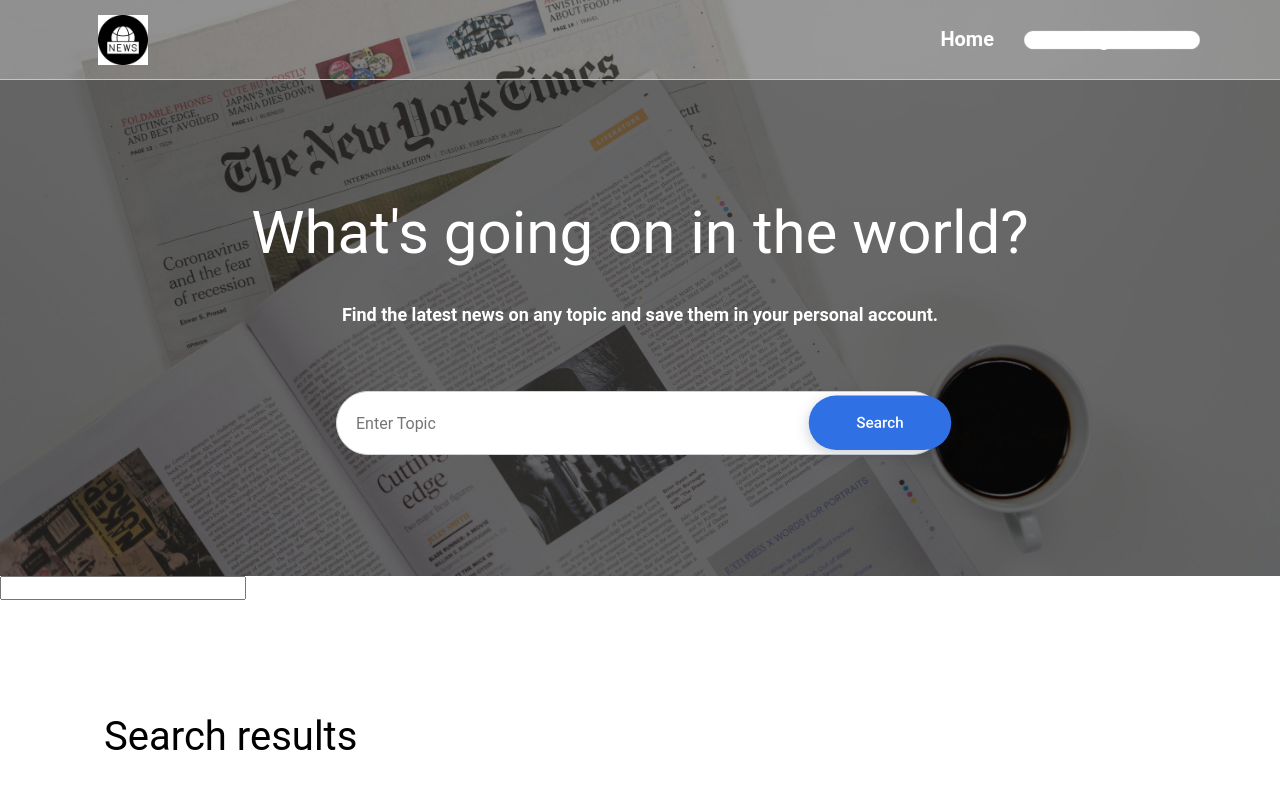
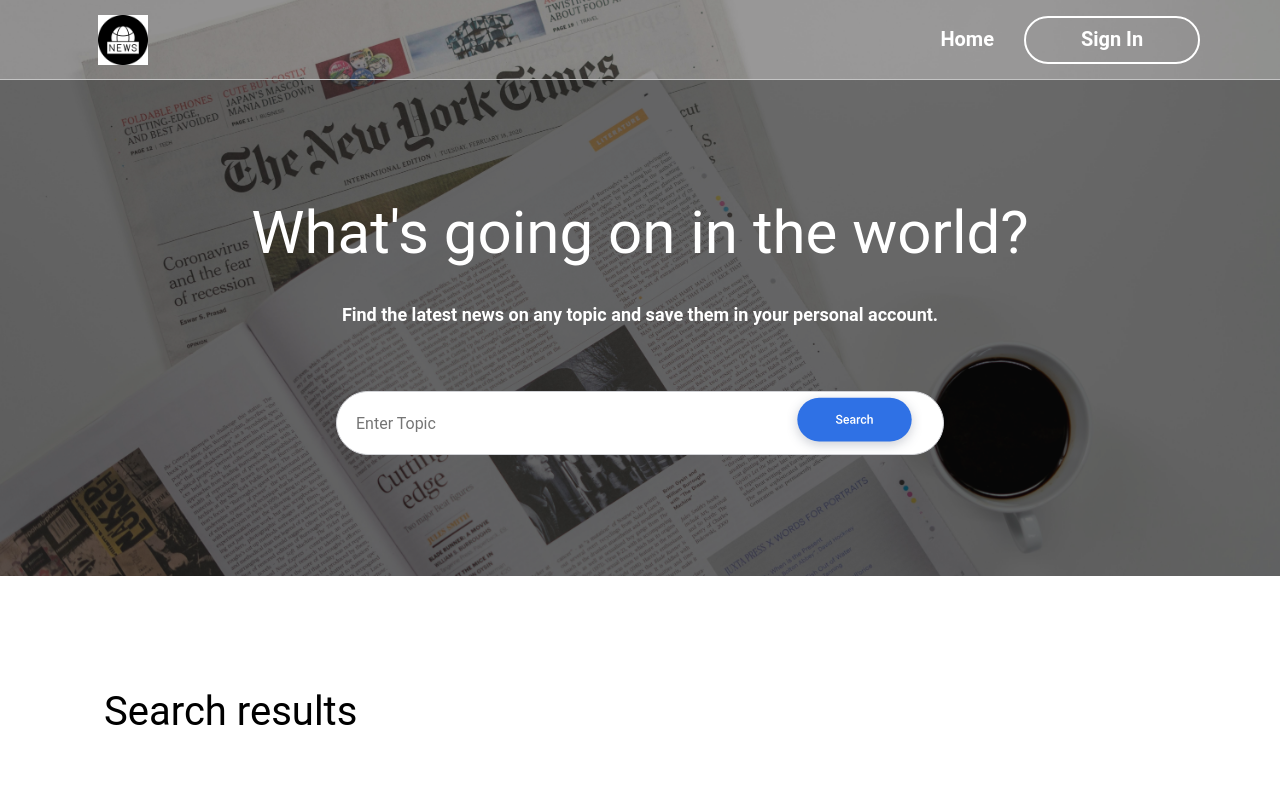
Before and after one commit to sun4205/NewsExplorer, a React (Vite) app: page / in a window 1280 px wide. Shown: the top 797 px of the page. Built offline with nearby package versions, Linux system fonts and the light colour scheme; no server answers; grey boxes are pictures that could not be loaded.

Commit message:
update query, setquery

```diff
--- a/src/components/App/App.jsx
+++ b/src/components/App/App.jsx
@@ -188,6 +188,7 @@ function App() {
         <Header
           handleSearchSubmit={handleSearchSubmit}
           query={query}
+          setQuery={setQuery}
           openLoginModal={openLoginModal}
           isLoading={isLoading}
           handleLogOut={handleLogOut}
@@ -199,7 +200,6 @@ function App() {
               path="/"
               element={
                 <>
-                  <SearchComponent />
                   {isLoading && <Preloader />}
                   <Main newsData={newsData} newsItems={newsItems} />
                 </>
--- a/src/components/Header/Header.jsx
+++ b/src/components/Header/Header.jsx
@@ -1,23 +1,36 @@
 import "./Header.css";
 import logo from "../../images/logo.jpg";
 import { useLocation } from "react-router-dom";
-import SearchForm from "../SearchForm/SearchForm";
+import SearchComponent from "../SearchComponent/SearchComponent";
+
 import Navigation from "../Navigation/Navigation";
 
-function Header({ handleSearchSubmit, query, openLoginModal,handleLogOut}) {
+function Header({
+  handleSearchSubmit,
+  query,
+  setquery,
+  openLoginModal,
+  handleLogOut,
+}) {
   console.log("Header!");
   const location = useLocation();
 
   const savedNewsPage = location.pathname === "/savedNews";
 
-
   return (
-    <div className={`header__container ${savedNewsPage ? 'no-background' : ''}`}>
-      <header className={`header ${savedNewsPage ? 'no-background' : ''}`}>
+    <div
+      className={`header__container ${savedNewsPage ? "no-background" : ""}`}
+    >
+      <header className={`header ${savedNewsPage ? "no-background" : ""}`}>
         <img src={logo} alt={logo} className="header__logo" />
-        <Navigation openLoginModal={openLoginModal} handleLogOut={handleLogOut} />
+        <Navigation
+          openLoginModal={openLoginModal}
+          handleLogOut={handleLogOut}
+        />
       </header>
-      {location.pathname === "/" && <SearchForm handleSearchSubmit={handleSearchSubmit} query={query} />}
+      {location.pathname === "/" && (
+        <SearchComponent query={query} setquery={setquery} />
+      )}
     </div>
   );
 }
--- a/src/components/Navigation/Navigation.css
+++ b/src/components/Navigation/Navigation.css
@@ -1,4 +1,3 @@
-
 .navigation__nav {
   display: flex;
   margin-left: auto;
@@ -26,7 +25,6 @@
   background-color: white;
   transition: width 0.3s ease-in-out;
   transform: translateX(-50%);
-
 }
 
 .navigation__home-btn:hover::after {
@@ -34,8 +32,8 @@
 }
 
 .navigation__home-btn.font-black {
-    color:#1a1b22;
-    background:none;
+  color: #1a1b22;
+  background: none;
   border: none;
   position: relative;
 }
@@ -47,47 +45,54 @@
   bottom: -16px;
   width: 0;
   height: 3px;
-    background-color:#1a1b22;
+  background-color: #1a1b22;
   transition: width 0.3s ease-in-out;
   transform: translateX(-50%);
 }
 
-  .navigation__home-btn.font-black:hover::after{
+.navigation__home-btn.font-black:hover::after {
   width: 68px;
 }
 
-
 .navigation__signIn-btn {
-    background-image: url("../../images/Rectangle.svg");
-    padding:0;
+  padding: 0;
   background-size: 100% 100%;
   background-position: center;
   background-repeat: no-repeat;
-    color:white;
+  color: white;
   width: 100%;
   font-size: 20px;
   cursor: pointer;
   font-weight: 700;
   border: none;
+  display: flex;
   position: relative;
+  border: 2px solid white;
+  border-radius: 50px;
   background-color: transparent;
+  align-items: center;
+  justify-content: center;
   width: 176px;
   height: 48px;
 }
 
-  .navigation__signIn-btn::after{
+.navigation__signIn-btn:hover {
+  background-color: rgba(255, 255, 255, 0.1);
+}
+
+.navigation__signIn-btn::after {
   content: "";
   position: absolute;
   left: 50%;
-    bottom: -28px;
+  bottom: -10px;
   width: 0;
   height: 3px;
-    background-color:white;
+  background-color: white;
   transition: width 0.3s ease-in-out;
   transform: translateX(-50%);
 }
 
-  .navigation__signIn-btn:hover::after{
+.navigation__signIn-btn:hover::after {
   width: 75px;
 }
 
@@ -111,53 +116,53 @@
   position: relative;
 }
 
-  .navigation__savedArticle-nav::after{
+.navigation__savedArticle-nav::after {
   content: "";
   position: absolute;
   left: 50%;
   bottom: -26px;
   width: 0;
   height: 3px;
-    background-color:white;
+  background-color: white;
   transition: width 0.3s ease-in-out;
   transform: translateX(-50%);
 }
 
-  .navigation__savedArticle-nav:hover::after{
+.navigation__savedArticle-nav:hover::after {
   width: 166px;
 }
 
-  .navigation__savedArticle-nav.font-black{
-    color:#1a1b22;
-    background:none;
+.navigation__savedArticle-nav.font-black {
+  color: #1a1b22;
+  background: none;
   border: none;
 }
 
-  .navigation__savedArticle-nav.font-black::after{
+.navigation__savedArticle-nav.font-black::after {
   content: "";
   position: absolute;
   left: 50%;
   bottom: -26px;
   width: 0;
   height: 3px;
-    background-color:#1a1b22;
+  background-color: #1a1b22;
   transition: width 0.3s ease-in-out;
   transform: translateX(-50%);
 }
 
-  .navigation__savedArticle-nav.font-black:hover::after{
+.navigation__savedArticle-nav.font-black:hover::after {
   width: 166px;
 }
 
-  .navigation__username{
+.navigation__username {
   display: flex;
   width: 112px;
   height: 48px;
-    padding:12px 19px;
+  padding: 12px 19px;
   justify-content: center;
   align-items: center;
   border-radius: 30%;
-    border : 1px solid #d1d2d6;
+  border: 1px solid #d1d2d6;
   color: white;
   font-weight: 700;
   font-size: 18px;
@@ -165,47 +170,46 @@
   letter-spacing: 0;
   cursor: pointer;
   position: relative;
-
 }
 
-  .navigation__username::after{
+.navigation__username::after {
   content: "";
   position: absolute;
   left: 50%;
   bottom: -20px;
   width: 0;
   height: 3px;
-    background-color:white;
+  background-color: white;
   transition: width 0.3s ease-in-out;
   transform: translateX(-50%);
 }
 
-  .navigation__username:hover::after{
+.navigation__username:hover::after {
   width: 166px;
 }
 
-  .navigation__username.font-black{
-    color:#1a1b22;
-    background:none;
+.navigation__username.font-black {
+  color: #1a1b22;
+  background: none;
   border: none;
 }
-  .navigation__username.font-black::after{
+.navigation__username.font-black::after {
   content: "";
   position: absolute;
   left: 50%;
   bottom: -20px;
   width: 0;
   height: 3px;
-    background-color:#1a1b22;
+  background-color: #1a1b22;
   transition: width 0.3s ease-in-out;
   transform: translateX(-50%);
 }
 
-  .navigation__username.font-black:hover::after{
+.navigation__username.font-black:hover::after {
   width: 130px;
 }
 
-  .navigation__logout{
+.navigation__logout {
   width: 24px;
   height: 24px;
   width: 100%;
--- a/src/components/SearchComponent/SearchComponent.jsx
+++ b/src/components/SearchComponent/SearchComponent.jsx
@@ -1,17 +1,21 @@
-import { useState } from 'react';
-import { useDebounce } from '../../utils/useDebounce';
-import { fetchData } from '../../utils/apiService';
+import SearchForm from "../SearchForm/SearchForm";
+import { useDebounce } from "../../utils/useDebounce";
+import { fetchData } from "../../utils/apiService";
 
-const SearchComponent = () => {
-  const [query, setQuery] = useState('');
+const SearchComponent = ({ query, setQuery }) => {
   const debouncedFetchData = useDebounce((q) => fetchData(q), 500);
 
-  const handleInputChange = (event) => {
-    setQuery(event.target.value);
-    debouncedFetchData(event.target.value);
+  const handleSearchSubmit = (searchQuery) => {
+    debouncedFetchData(searchQuery);
   };
 
-  return <input type="text" value={query} onChange={handleInputChange} />;
+  return (
+    <SearchForm
+      query={query}
+      setQuery={setQuery}
+      handleSearchSubmit={handleSearchSubmit}
+    />
+  );
 };
 
 export default SearchComponent;
--- a/src/components/SearchForm/SearchForm.css
+++ b/src/components/SearchForm/SearchForm.css
@@ -30,6 +30,7 @@
 .searchForm__controls{
     display: flex;
     position: relative;
+    align-items: center;
 
 }
 
@@ -50,8 +51,8 @@ input {
 
 .searchForm__btn{
     background-image: url('../../images/button.svg');
-    width: 168px;
-    height: 144px;
+    width: 179px;
+    height: 64px;
     border: none;
     background-size: contain;
     background-repeat: no-repeat;
@@ -59,8 +60,8 @@ input {
     outline: none;
     background-color: transparent;
     position:absolute;
-    right:-20px;
-    top:-36px;
+    right:0;
+    top:0;
     box-sizing: border-box;
 
 }
--- a/src/components/SearchForm/SearchForm.jsx
+++ b/src/components/SearchForm/SearchForm.jsx
@@ -1,9 +1,10 @@
 import "./SearchForm.css";
 
-function SearchForm({ handleSearchSubmit,query }) {
+function SearchForm({ handleSearchSubmit,query,setQuery }) {
 
     const handleInputChange = (e) => {
         setQuery(e.target.value);
+        console.log("setquery:", e.target.value);
     }
 
     const handleSubmit = (e) => {
```
Lines whose indentation alone changed are shown as unchanged.
